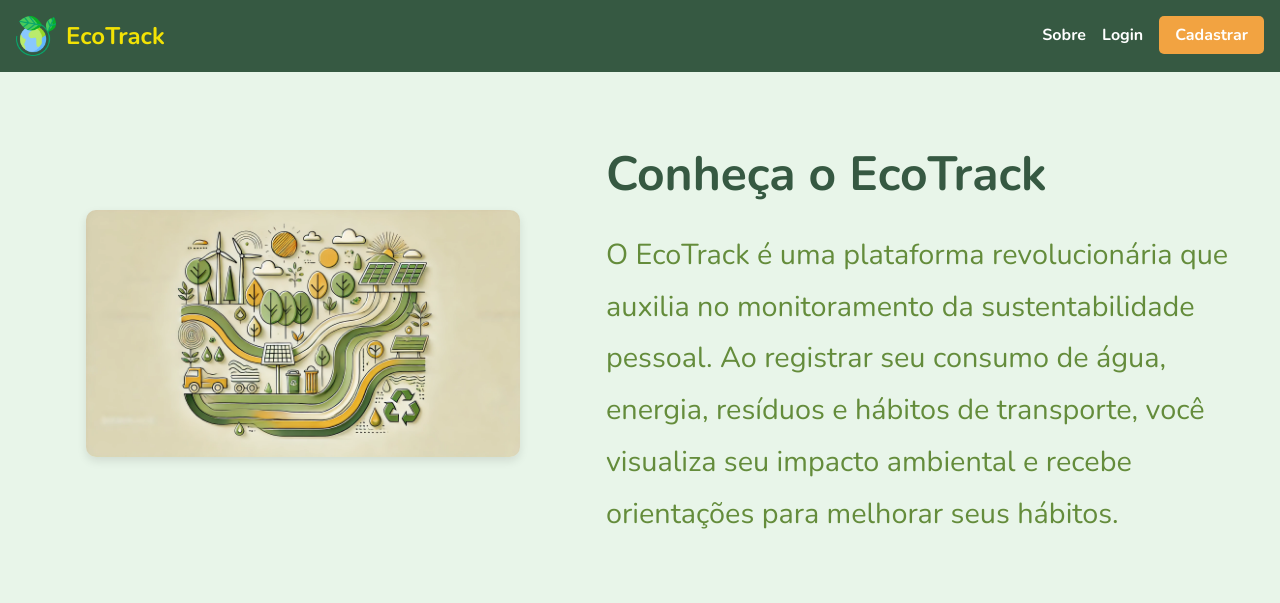
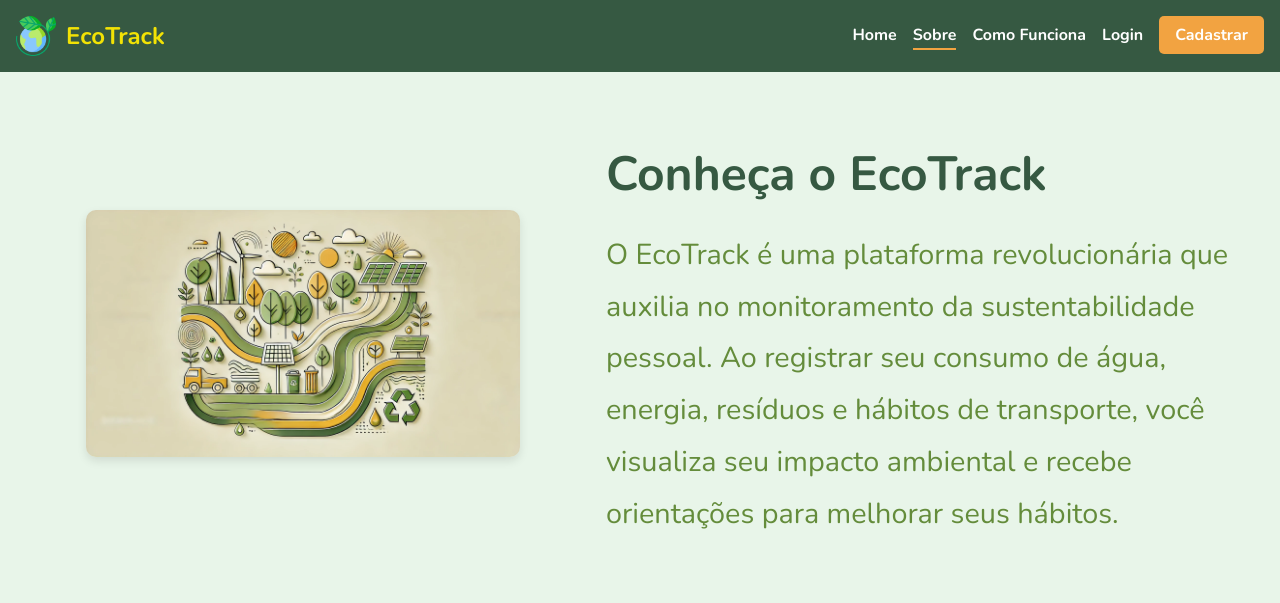
Before and after one commit to eduzin3983/EcoTrack, a Flask app: page /sobre in a window 1280 px wide. Shown: the top 603 px of the page. Run offline with Flask 3, Linux system fonts and the light colour scheme.

Commit message:
Arrumando bug no header

```diff
--- a/templates/index.html
+++ b/templates/index.html
@@ -15,13 +15,15 @@
     <header>
         <div class="logo">
             <a href="/" class="logo-link">
-                <img src="/static/img/index/icone-planeta.png" alt="Icone de planeta" class="logo-icon">
+            <img src="/static/img/index/icone-planeta.png" alt="Ícone de planeta" class="logo-icon">
             <h1>EcoTrack</h1>
         </a>
         </div>
       <nav>
         <ul>
+            <li><a href="/" class="active">Home</a></li>
             <li><a href="/sobre">Sobre</a></li>
+            <li><a href="/como-funciona">Como Funciona</a></li>
             <li><a href="/login">Login</a></li>
             <li><a href="/cadastro" class="btn-primary">Cadastrar</a></li>
         </ul>
--- a/templates/sobre.html
+++ b/templates/sobre.html
@@ -16,13 +16,15 @@
     <header>
       <div class="logo">
           <a href="/" class="logo-link">
-            <img src="/static/img/index/icone-planeta.png" alt="Icone de planeta" class="logo-icon">
+          <img src="/static/img/index/icone-planeta.png" alt="Ícone de planeta" class="logo-icon">
           <h1>EcoTrack</h1>
       </a>
       </div>
     <nav>
       <ul>
-            <li><a href="/sobre">Sobre</a></li>
+          <li><a href="/">Home</a></li>
+          <li><a href="/sobre" class="active">Sobre</a></li>
+          <li><a href="/como-funciona">Como Funciona</a></li>
           <li><a href="/login">Login</a></li>
           <li><a href="/cadastro" class="btn-primary">Cadastrar</a></li>
       </ul>
```
Also changed, not shown: templates/como-funciona.html (indentation only). Lines whose indentation alone changed are shown as unchanged.
